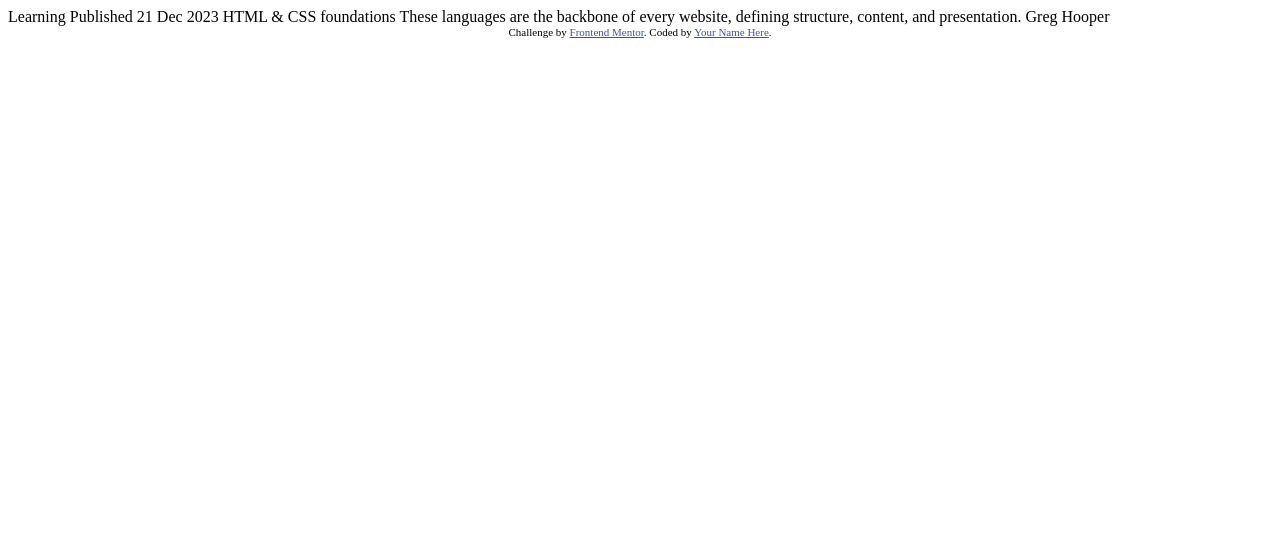
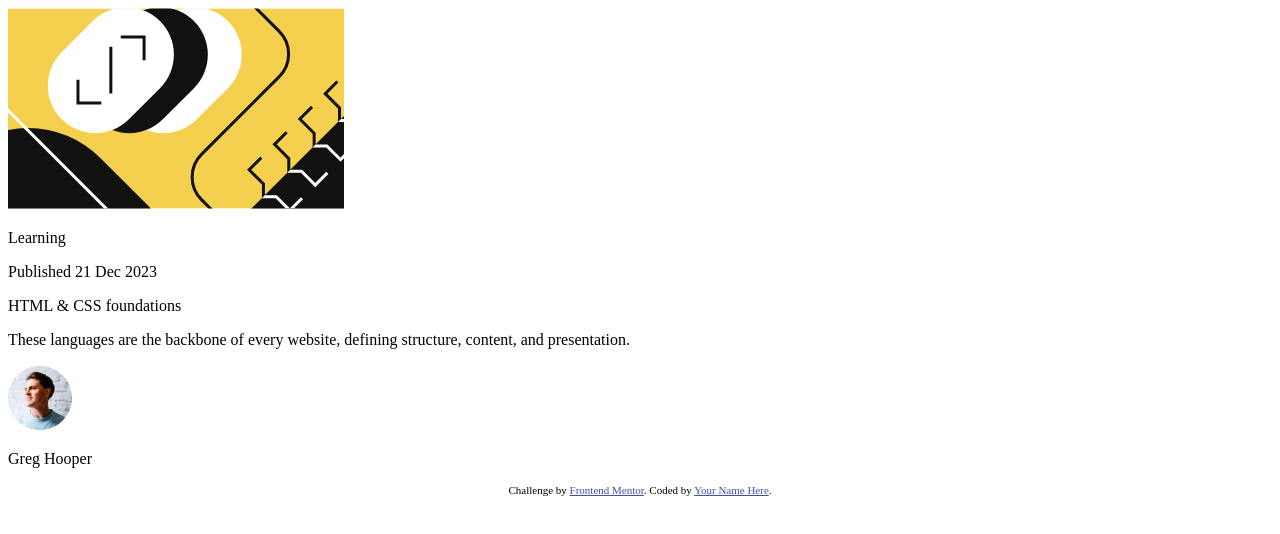
Before and after one commit to VH135/blog-preview-card, a plain HTML site: page index.html in a window 1280 px wide. Drawn offline with Linux system fonts and the light colour scheme.

Commit message:
add html markup, styles.css

```diff
--- a/index.html
+++ b/index.html
@@ -1,32 +1,46 @@
 <!DOCTYPE html>
 <html lang="en">
+
 <head>
   <meta charset="UTF-8">
   <meta name="viewport" content="width=device-width, initial-scale=1.0">
   <link rel="icon" type="image/png" sizes="32x32" href="./assets/images/favicon-32x32.png">
   <title>Frontend Mentor | Blog preview card</title>
+  <link rel="stylesheet" href="styles.css">
+</head>
 
-  <!-- Feel free to remove these styles or customise in your own stylesheet 👍 -->
-  <style>
-    .attribution { font-size: 11px; text-align: center; }
-    .attribution a { color: hsl(228, 45%, 44%); }
-  </style>
-</head>
 <body>
-
-  Learning
-
-  Published 21 Dec 2023
-
-  HTML & CSS foundations
-
-  These languages are the backbone of every website, defining structure, content, and presentation.
-
-  Greg Hooper
-
-  <div class="attribution">
-    Challenge by <a href="https://www.frontendmentor.io?ref=challenge" target="_blank">Frontend Mentor</a>.
-    Coded by <a href="#">Your Name Here</a>.
+  <div class="container">
+    <div class="card-container">
+      <div class="card-image">
+        <img src="assets/images/illustration-article.svg" alt="abstract picture">
+      </div>
+      <div class="card-tag">
+        <p>Learning</p>
+      </div>
+      <div class="card-date">
+        <p>Published 21 Dec 2023</p>
+      </div>
+      <div class="card-heading">
+        <p>HTML & CSS foundations</p>
+      </div>
+      <div class="card-text-preview">
+        <p>These languages are the backbone of every website, defining structure, content, and presentation.</p>
+      </div>
+      <div class="card-author-wrapper">
+        <div class="card-author-photo">
+          <img src="./assets/images/image-avatar.webp" alt="author photo">
+        </div>
+        <div class="card-author-name">
+          <p>Greg Hooper</p>
+        </div>
+      </div>
+    </div>
+    <div class="attribution">
+      Challenge by <a href="https://www.frontendmentor.io?ref=challenge" target="_blank">Frontend Mentor</a>.
+      Coded by <a href="#">Your Name Here</a>.
+    </div>
   </div>
 </body>
+
 </html>
--- /dev/null
+++ b/styles.css
@@ -0,0 +1,8 @@
+.attribution {
+    font-size: 11px;
+    text-align: center;
+}
+
+.attribution a {
+    color: hsl(228, 45%, 44%);
+}
```
